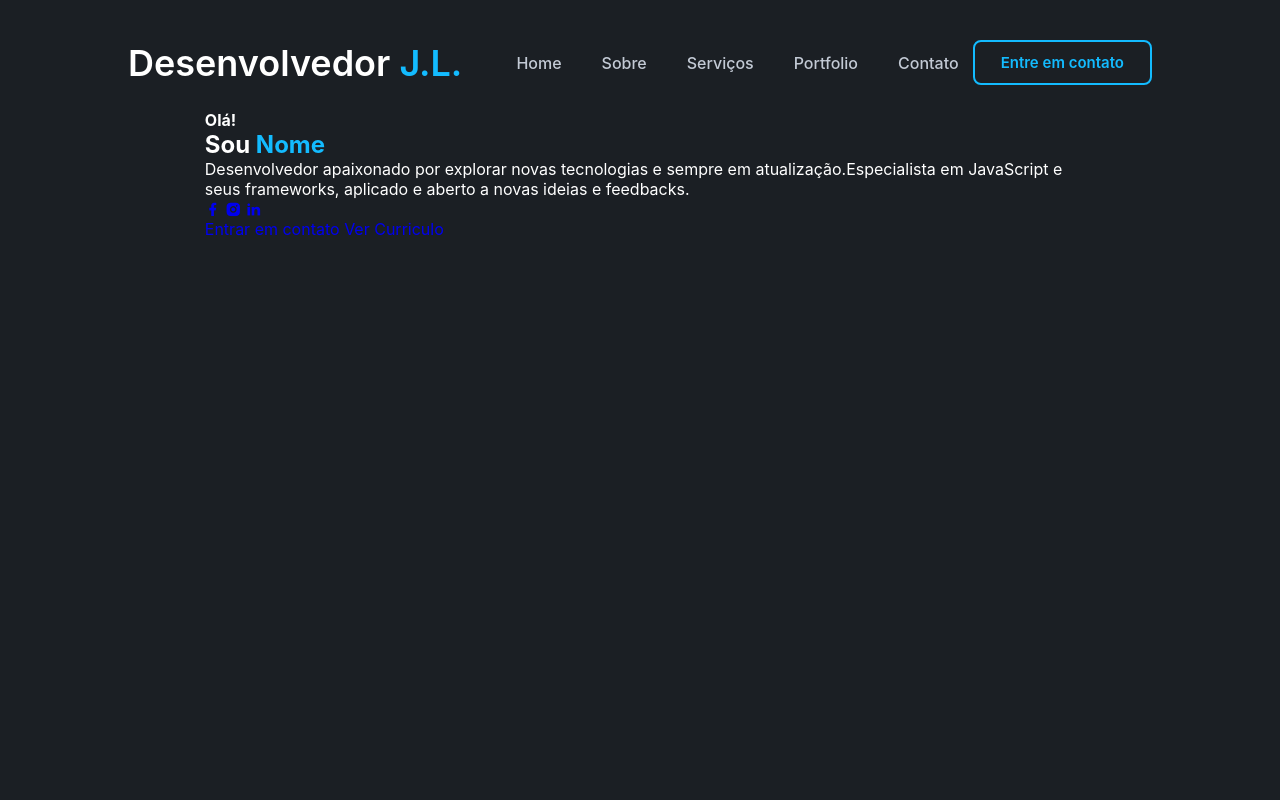
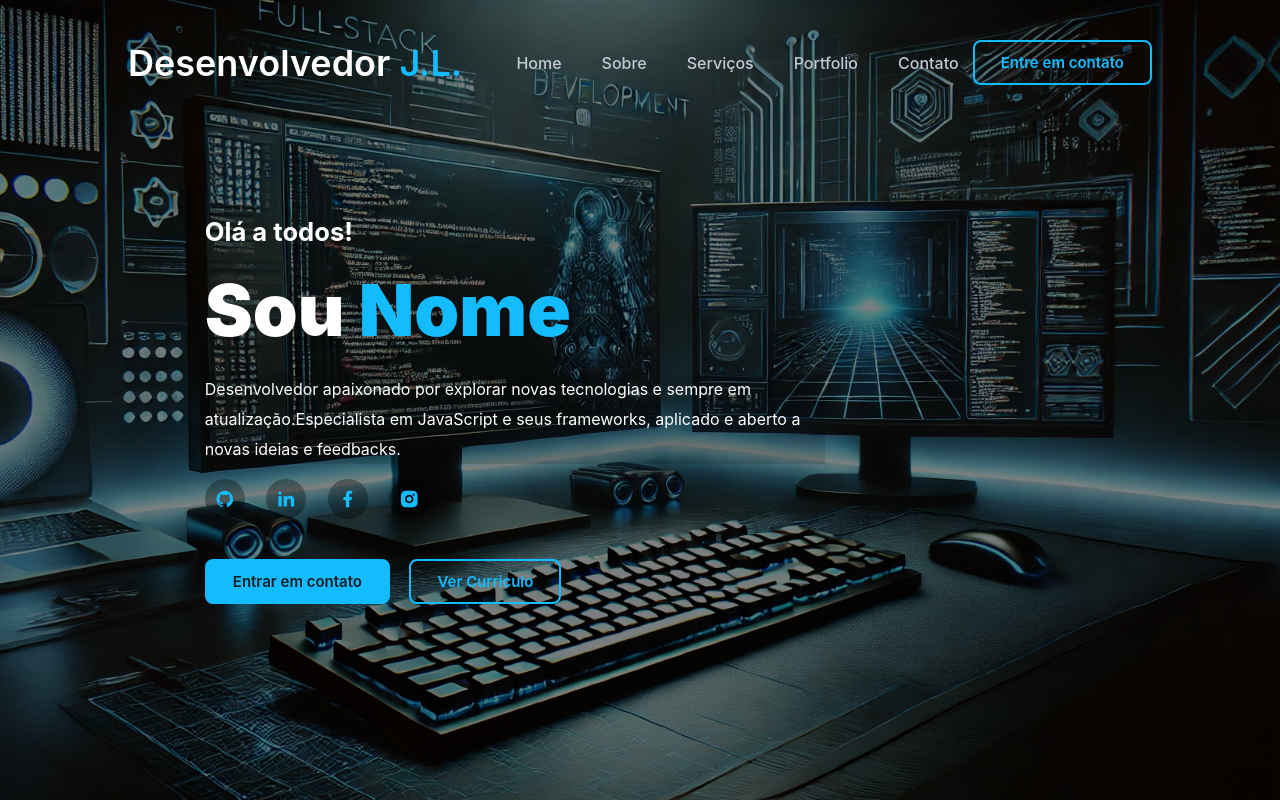
Before and after one commit to lucasnunesss/portfolio_1, a plain HTML site: page index.html in a window 1280 px wide. Drawn offline with nearby package versions, Linux system fonts and the light colour scheme.

Commit message:
add bg and btn and styles home

```diff
--- a/index.html
+++ b/index.html
@@ -27,15 +27,16 @@
     </div>
   </header>
 
-  <section class="hero" id="home">
+  <section class="home-bg" id="home">
       <div class="home-container">
-        <h4>Olá!</h4>
+        <h4>Olá a todos!</h4>
         <h1>Sou <span>Nome</span></h1>
         <p>Desenvolvedor apaixonado por explorar novas tecnologias e sempre em atualização.Especialista em JavaScript e seus frameworks, aplicado e aberto a novas ideias e feedbacks.</p>
-        <div class="social">
+        <div class="social-icons">
+          <a href="#"><i class="ri-github-fill"></i></a>
+          <a href="#"><i class="ri-linkedin-fill"></i></a>
           <a href="#"><i class="ri-facebook-fill"></i></a>
           <a href="#"><i class="ri-instagram-fill"></i></a>
-          <a href="#"><i class="ri-linkedin-fill"></i></a>
         </div>
         <div class="home-btn-primary">
           <a href="#" class="home-btn">Entrar em contato</a>
--- a/styles/style.css
+++ b/styles/style.css
@@ -98,7 +98,90 @@ section {
   padding: 110px 16% 90px;
 }
 
-.hero {
+.home-bg {
   height: 100vh;
   width: 100%;
+  background-image: linear-gradient(to bottom, rgba(0, 0, 0, 0.5), rgba(0, 0, 0, 0.5)), url('../public/home-bg.webp');
+  background-position: top right;
+  background-size: cover;
+  display: flex;
+  align-items: center;
+  justify-content: flex-start;
 }
+
+
+
+.home-container h4 {
+  font-size: 1.6rem;
+}
+
+.home-container h1 {
+  font-size: var(--h1-font);
+  font-weight: 900;
+  margin: 20px 0px 20px;
+  line-height: 1.2;
+}
+
+
+.home-container p {
+  font-size: var(--p-font);
+  font-weight: 400;
+  width: 620px;
+  max-width: 100%;
+  backdrop-filter: brightness(88%);
+
+  line-height: 30px;
+  margin-bottom: 15px;
+}
+
+.social-icons {
+  margin-bottom: 40px;
+}
+
+.social-icons i {
+  display: inline-flex;
+  align-items: center;
+  justify-content: center;
+  width: 40px;
+  height: 40px;
+  color: var(--main-color);
+  border-radius: 50%;
+  backdrop-filter: brightness(68%);
+  font-size: 20px;
+  margin-right: 17px;
+  box-shadow: 0 0 20px transparent;
+  cursor: pointer;
+  transition: all .50s ease;
+}
+
+.social-icons i:hover{
+  transform: scale(1.1);
+  box-shadow: 0 0 20px var(--main-color);
+}
+
+.home-btn{
+  display: inline-block;
+  padding: 11px 26px;
+  background-color: var(--main-color);
+  color: var(--bg-primary-color);
+  border: 2px solid var(--main-color);
+  border-radius: 8px;
+  font-size: 15px;
+  font-weight: 600;
+  transition: all .50s ease;
+}
+
+.home-btn:hover{
+  background: transparent;
+  color: var(--main-color);
+  box-shadow: 0 0 20px var(--main-color);
+}
+
+.cv{
+  background: transparent;
+  color: var(--main-color);
+  border: 2px solid var(--main-color);
+  margin-left: 15px;
+  transition: all .50s ease;
+
+}
```
Also changed, not shown: public/home-bg.webp (added).
